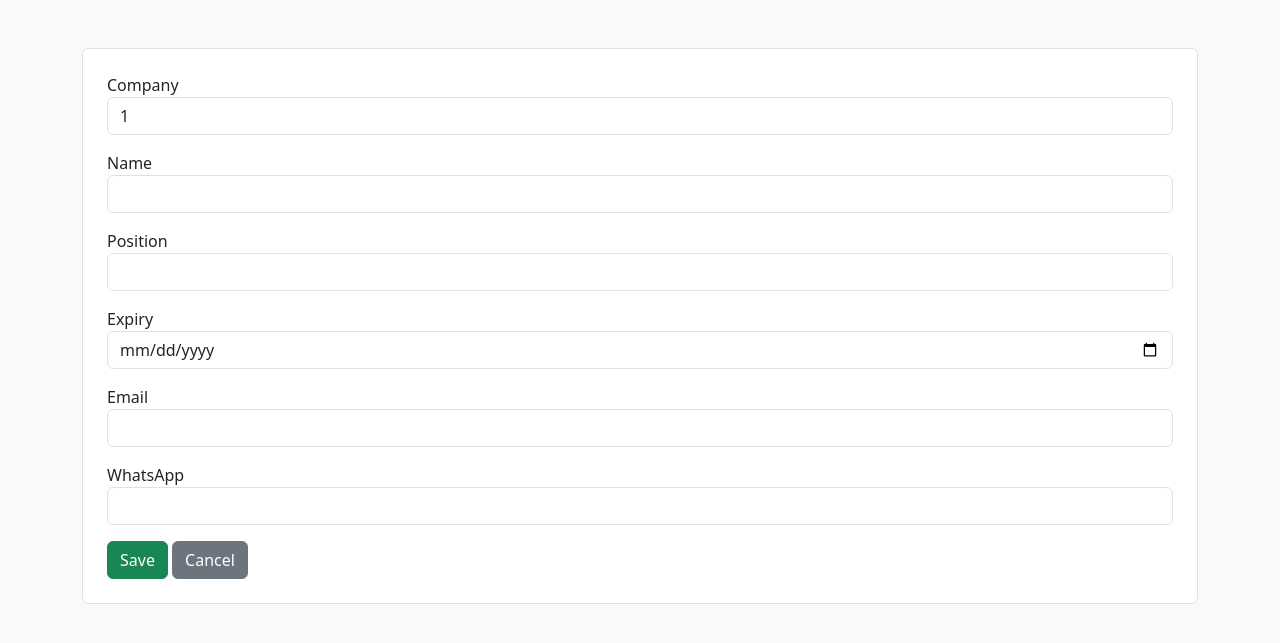
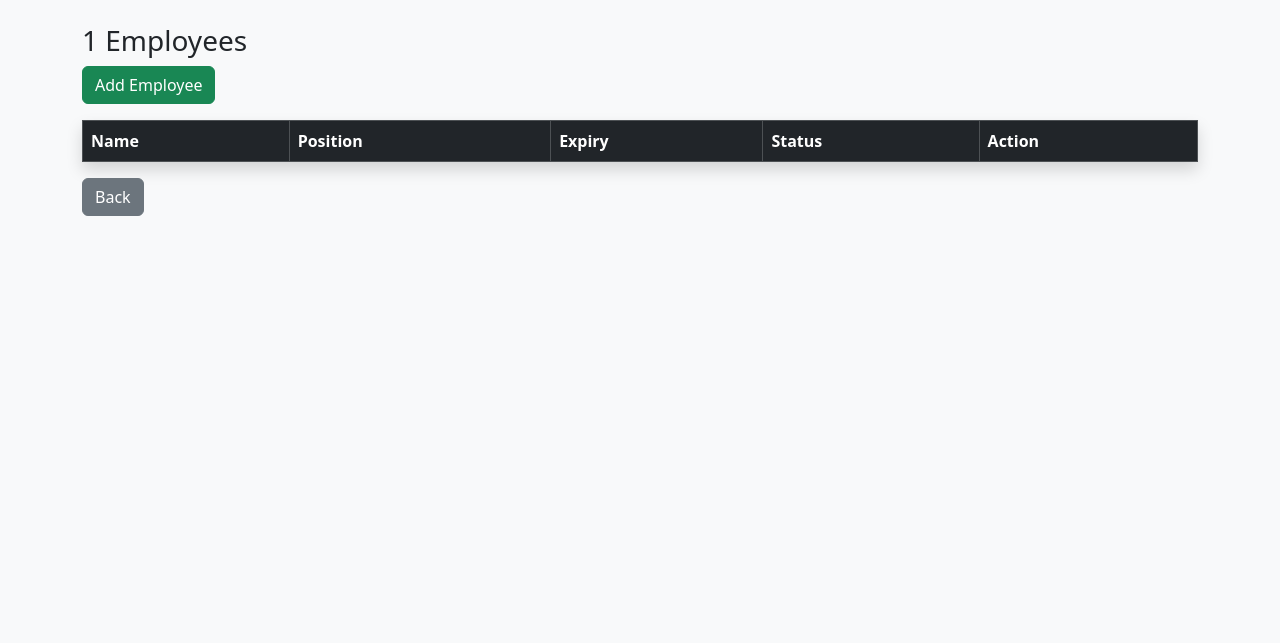
Before and after one commit to sharnik24/labor-dashboard, a Flask app: page /employees/1 in a window 1280 px wide. Shown: the top 643 px of the page. Run offline with Flask 3, Linux system fonts and the light colour scheme; data that the repository does not hold is empty.

Commit message:
Update employee_table.html

```diff
--- a/templates/employee_table.html
+++ b/templates/employee_table.html
@@ -1,55 +1,40 @@
 <!DOCTYPE html>
 <html>
 <head>
-    <title>Employee</title>
-    <link href="https://cdn.jsdelivr.net/npm/bootstrap@5.3.3/dist/css/bootstrap.min.css" rel="stylesheet">
+    <title>{{ company }} Employees</title>
+    <link href="https://cdn.jsdelivr.net/npm/bootstrap@5.3.2/dist/css/bootstrap.min.css" rel="stylesheet">
 </head>
 <body class="bg-light">
 
-<div class="container mt-5">
-<form method="POST" class="bg-white p-4 border rounded">
+<div class="container mt-4">
+    <h3>{{ company }} Employees</h3>
 
-<div class="mb-3">
-    <label>Company</label>
-    <input name="Company" class="form-control"
-           value="{{ emp.Company if emp else company }}" required>
+    <a href="/add/{{ company }}" class="btn btn-success mb-3">Add Employee</a>
+
+    <table class="table table-bordered table-hover bg-white shadow">
+        <thead class="table-dark">
+        <tr>
+            <th>Name</th>
+            <th>Position</th>
+            <th>Expiry</th>
+            <th>Status</th>
+            <th>Action</th>
+        </tr>
+        </thead>
+        {% for e in employees %}
+        <tr>
+            <td>{{ e.Name }}</td>
+            <td>{{ e.Position }}</td>
+            <td>{{ e.Expiry }}</td>
+            <td>{{ e.Status }}</td>
+            <td>
+                <a href="/edit/{{ e._row }}" class="btn btn-sm btn-warning">Edit</a>
+            </td>
+        </tr>
+        {% endfor %}
+    </table>
+
+    <a href="/" class="btn btn-secondary">Back</a>
 </div>
-
-<div class="mb-3">
-    <label>Name</label>
-    <input name="Name" class="form-control"
-           value="{{ emp.Name if emp else '' }}" required>
-</div>
-
-<div class="mb-3">
-    <label>Position</label>
-    <input name="Position" class="form-control"
-           value="{{ emp.Position if emp else '' }}">
-</div>
-
-<div class="mb-3">
-    <label>Expiry</label>
-    <input type="date" name="Expiry" class="form-control"
-           value="{{ emp.Expiry if emp else '' }}" required>
-</div>
-
-<div class="mb-3">
-    <label>Email</label>
-    <input name="Email" class="form-control"
-           value="{{ emp.Email if emp else '' }}">
-</div>
-
-<div class="mb-3">
-    <label>WhatsApp</label>
-    <input name="WhatsAppNumber" class="form-control"
-           value="{{ emp.WhatsAppNumber if emp else '' }}">
-</div>
-
-<button class="btn btn-success">Save</button>
-<a href="/" class="btn btn-secondary">Cancel</a>
-
-</form>
-</div>
-
 </body>
 </html>
```
